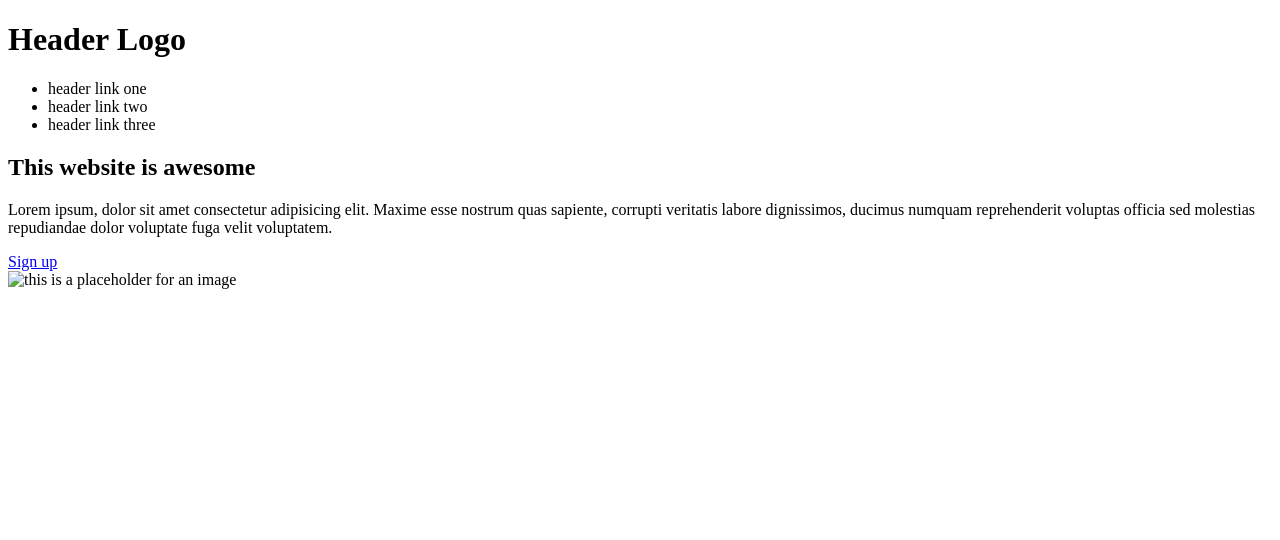
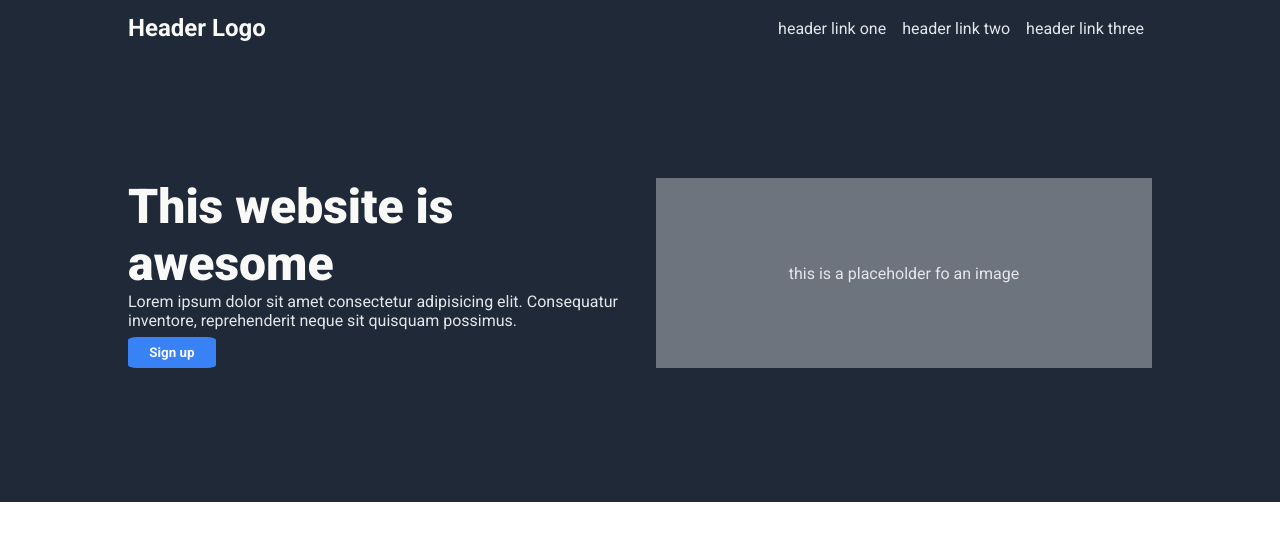
Before and after one commit to Abdulrahman-Ka/odin-landing-page, a plain HTML site: page index.html in a window 1280 px wide. Drawn offline with Linux system fonts and the light colour scheme.

Commit message:
style header and hero sections

```diff
--- a/index.html
+++ b/index.html
@@ -4,25 +4,29 @@
     <meta charset="UTF-8">
     <meta name="viewport" content="width=device-width, initial-scale=1.0">
     <title>Awesome Website</title>
+    <link rel="stylesheet" href="styles.css">
 </head>
 <body>
+    <div class="hero">
     <div class="nav-bar">
-        <h1>Header Logo</h1>
+        <h1 class="logo">Header Logo</h1>
         <ul>
-            <li>header link one</li>
-            <li>header link two</li>
-            <li>header link three</li>
+            <li><a href="#">header link one</a></li>
+            <li><a href="#">header link two</a></li>
+            <li><a href="#">header link three</a></li>
         </ul>
     </div>
     <div class="main">
         <div class="left-side">
-            <h2>This website is awesome</h2>
-            <p>Lorem ipsum, dolor sit amet consectetur adipisicing elit. Maxime esse nostrum quas sapiente, corrupti veritatis labore dignissimos, ducimus numquam reprehenderit voluptas officia sed molestias repudiandae dolor voluptate fuga velit voluptatem.</p>
-            <a href="http://">Sign up</a>
+            <h2 >This website is awesome</h2>
+            <P>Lorem ipsum dolor sit amet consectetur adipisicing elit. Consequatur inventore, reprehenderit neque sit quisquam possimus.</P>
+            <!-- <a href="http://">Sign up</a> -->
+            <button>Sign up</button>
         </div>
         <div class="photo">
-            <img src="./" alt="this is a placeholder for an image">
+            <p>this is a placeholder fo an image</p>
         </div>
+    </div>
     </div>
 </body>
 </html>
--- a/styles.css
+++ b/styles.css
@@ -0,0 +1,67 @@
+@import url('https://fonts.googleapis.com/css2?family=Pixelify+Sans&family=Roboto:ital,wght@0,100;0,300;0,400;0,500;0,700;0,900;1,100;1,300;1,400;1,500;1,700;1,900&display=swap');
+*{
+    padding: 0;
+    margin: 0;
+    box-sizing: border-box;
+    font-family: 'Roboto';
+}
+.hero{
+    background-color: #1F2937;
+    padding: 0.4em 8em;
+
+}
+.logo{
+    font-size: 24px;
+    color: #F9FAF8;
+}
+a {
+    color: #E5E6EB;
+    text-decoration: none;
+}
+
+.main {
+    padding: 8em 0;
+    display: flex;
+}
+.main .left-side{
+    color: #E5E6EB;
+    width: 50%;
+}
+.nav-bar{
+    display: flex;
+    justify-content: space-between;
+    align-items: center;
+    padding: 0.5em 0;
+}
+.nav-bar > ul{
+    display: flex;
+}
+.nav-bar > ul >  li {
+    list-style-type: none;
+    padding: 0 0.5em;
+}
+.main h2{
+    font-size: 48px;
+    font-weight: 800;
+    color: #F9FAF8;
+}
+.photo{
+    width: 50%;
+    margin-left: 2em;
+    color: #E5E6EB;
+    background-color: #6D747D;
+    display: flex;
+    justify-content: center;
+    align-items: center;
+}
+
+
+.left-side button{
+    margin-top: 0.5em;
+    padding: 0.6em 1.6em;
+    font-weight: 600;
+    border-radius: 10%;
+    color: #F9FAF8;
+    border: #3882F6 ;
+    background-color: #3882F6;
+}
```
